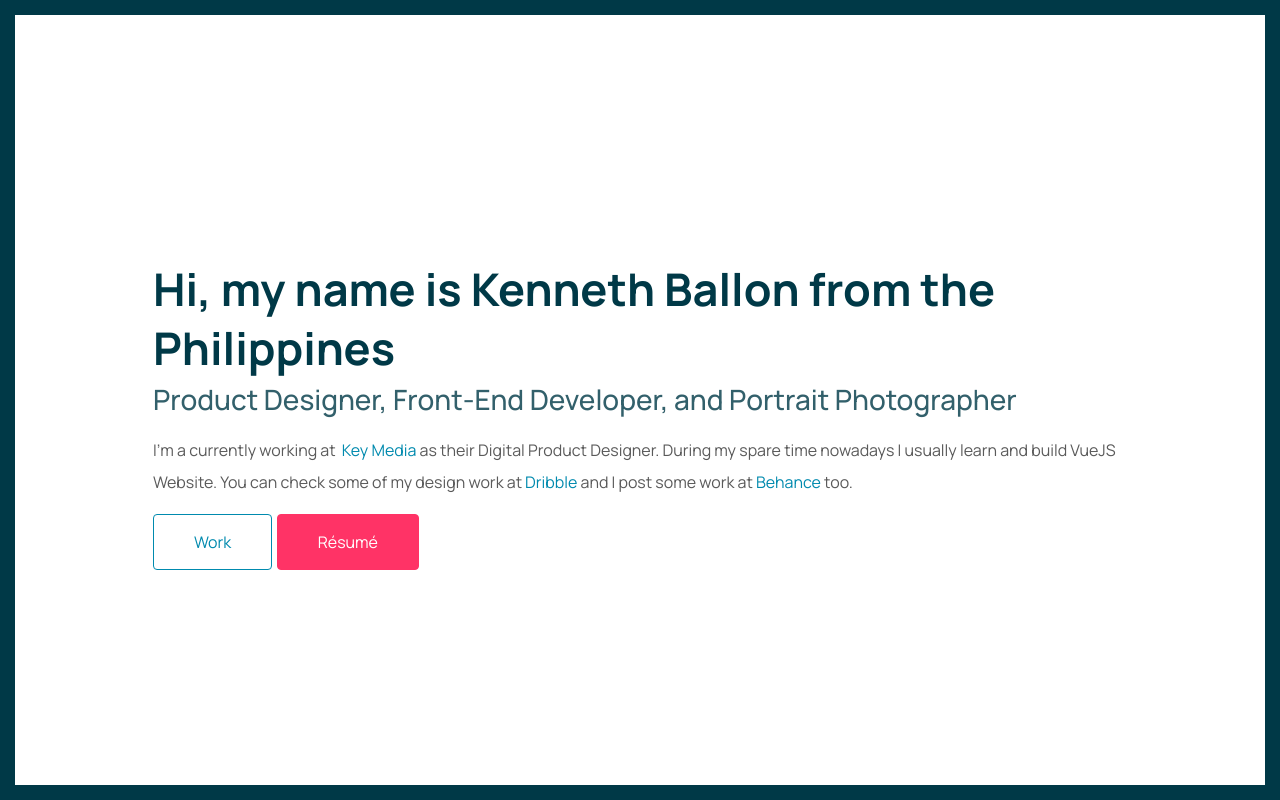
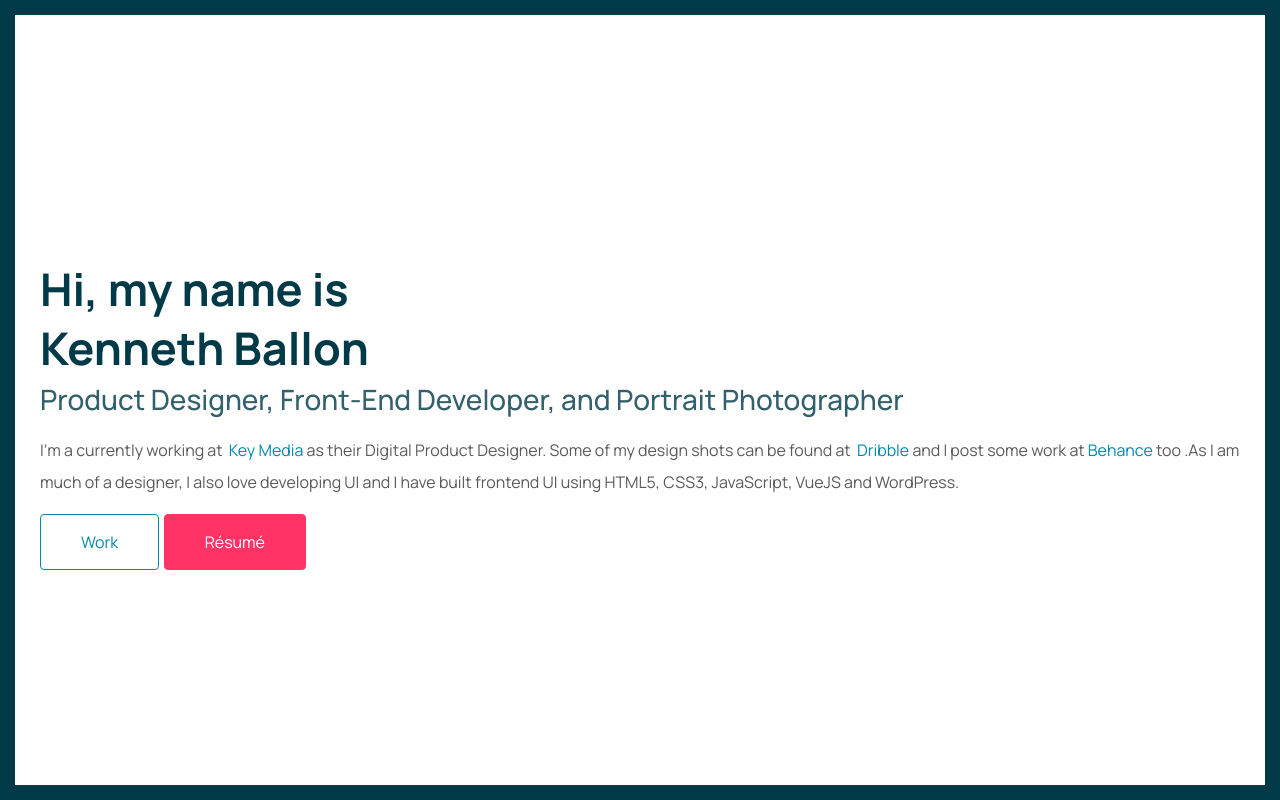
Before and after one commit to kenballon/kenballon.github.io, a plain HTML site: page index.html in a window 1280 px wide. Shown: the top 800 px of the page. Drawn offline with nearby package versions, Linux system fonts and the light colour scheme.

Commit message:
UI Update

```diff
--- a/CSS/styles.scss
+++ b/CSS/styles.scss
@@ -172,7 +172,7 @@ body {
 
 .reveal-text{
     color:#003947;
-    font-size: 3em;
+    font-size: 4.5em;
 
     animation: fadeInUp;
     animation-delay: 0.0s;
@@ -207,15 +207,15 @@ body {
     display: grid;
     place-items: center;
     min-height: 100vh;
-    max-width: 1024px;
+    max-width: 1366px;
     margin-inline: auto;
     margin: auto;
     .hero-wrapper {
         width: 100%;
         display: grid;
         place-items: center;
-        grid-template-columns: 70% 30%;
-        gap: 5px;
+        grid-template-columns: 60% 40%;
+        gap: 25px;
 
         .hero-text-wrapper {
             width: 100%;
@@ -244,7 +244,6 @@ body {
                 overflow: hidden;
                 width: 100%;
                 height: 100%;
-                // animation: reveal 1s ease-in-out forwards;
                 transform-origin: top;
                 img {
                     position: absolute;
@@ -253,6 +252,7 @@ body {
                     width: 100%;
                     height: 100%;
                     object-fit: cover;
+                    object-position: top;
 
                 }
                 &::before {
--- a/index.html
+++ b/index.html
@@ -34,7 +34,7 @@
             <div class="hero-wrapper">
                 <div class="hero-text-wrapper">
                     <div>
-                        <h1 class="reveal-text">Hi, my name is Kenneth Ballon from the Philippines</h1>
+                        <h1 class="reveal-text">Hi, my name is <br> Kenneth Ballon</h1>
                         <h3 class="job-role">Product Designer, Front-End Developer, and Portrait Photographer</h3>
                         <p class="about-p">
                             I'm a currently working at <a
@@ -42,7 +42,7 @@
                             target="_blank"
                             rel="noopener"
                             class="hero-a-link standard"
-                            title="Key Media Website">Key Media</a> as their Digital Product Designer. During my spare time nowadays I usually learn and build VueJS Website. You can check some of my design work at<a href="https://dribbble.com/kenballon" target="_blank" rel="noopener" class="hero-a-link standard" title="Dribbble Profile Link">
+                            title="Key Media Website">Key Media</a> as their Digital Product Designer. Some of my design shots can be found at <a href="https://dribbble.com/kenballon" target="_blank" rel="noopener" class="hero-a-link standard" title="Dribbble Profile Link">
                               Dribble</a
                             >
                             and I post some work at<a
@@ -54,7 +54,8 @@
                             >
                               Behance</a
                             >
-                too.
+                            too
+                            .As I am much of a designer, I also love developing UI and I have built frontend UI using HTML5, CSS3, JavaScript, VueJS and WordPress.
               </p>
               <a
                 href="#project-section-id"
```
Also changed, not shown: CSS/styles.css, 1 other file. Lines whose indentation alone changed are shown as unchanged.
